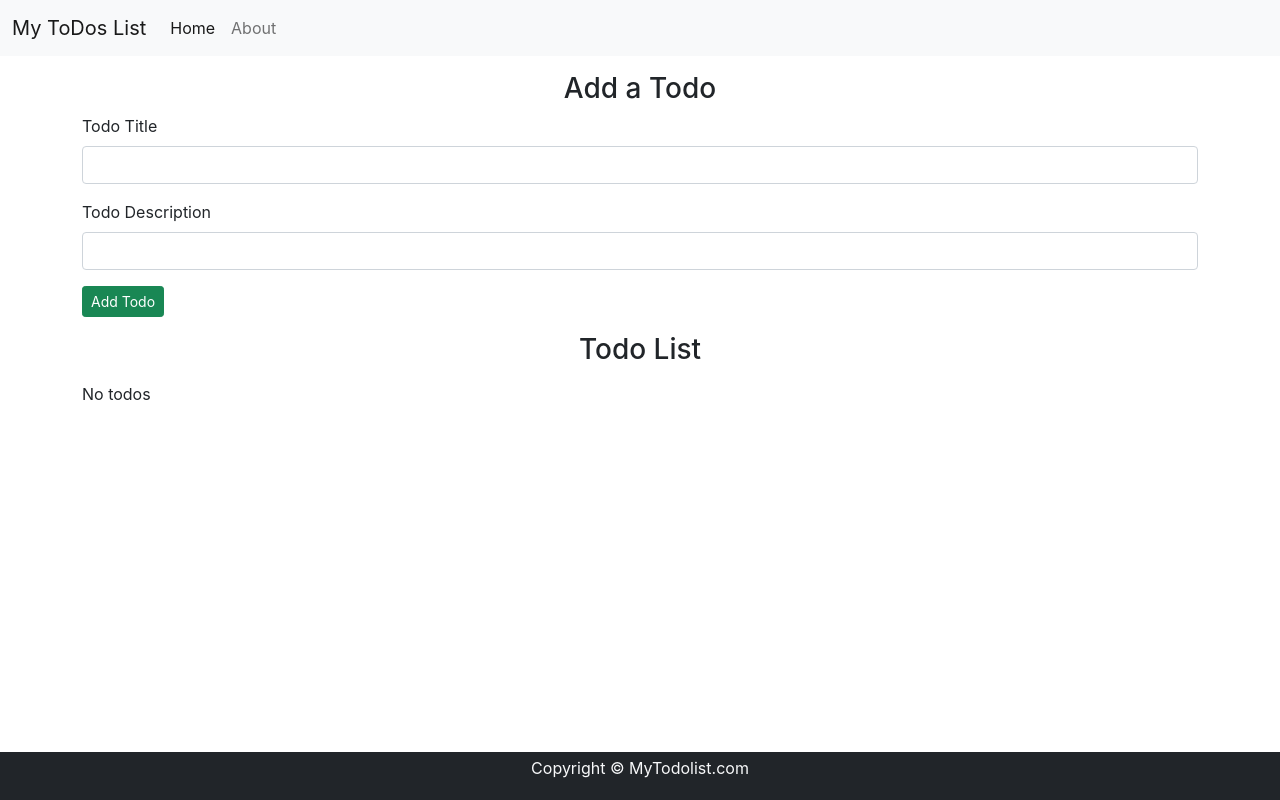
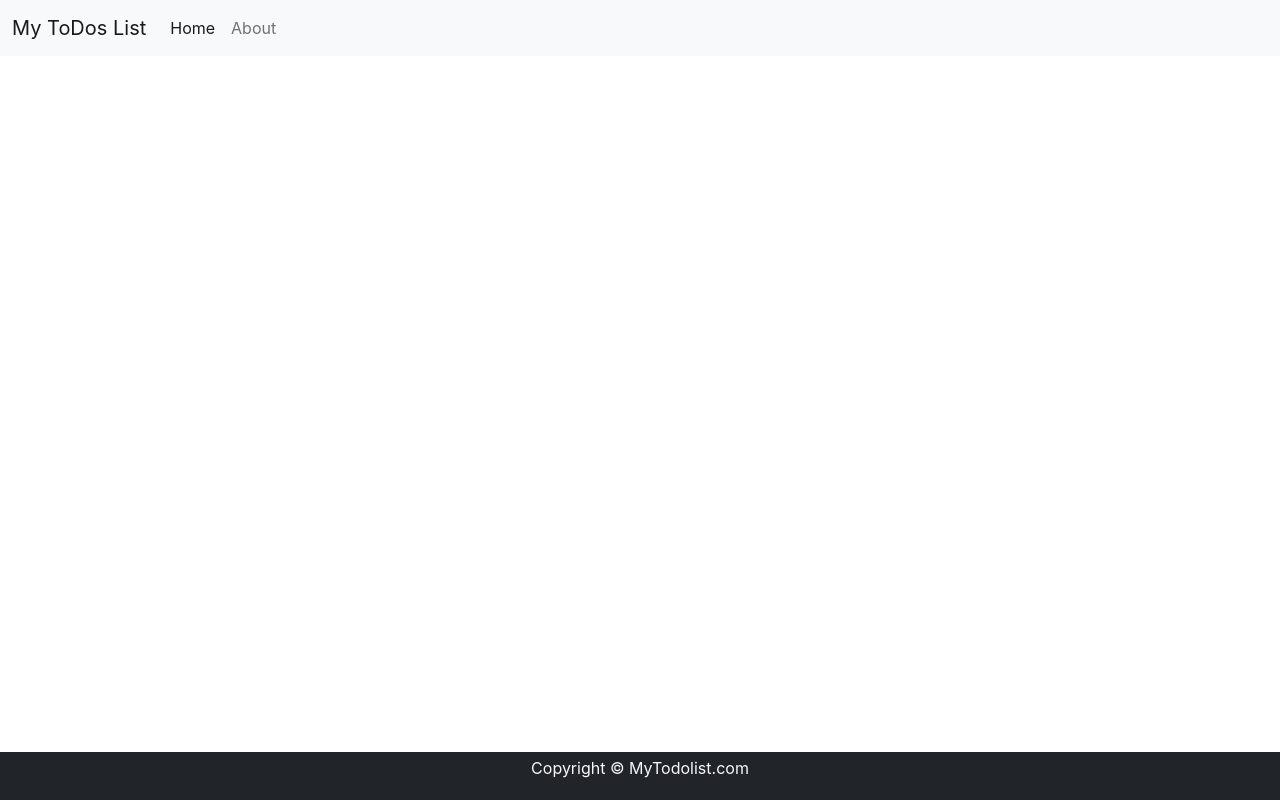
Before and after one commit to Sid14-hub/todos-list, a React (Create React App) app: page / in a window 1280 px wide. Built offline with nearby package versions, Linux system fonts and the light colour scheme.

Commit message:
formatting

```diff
--- a/src/App.js
+++ b/src/App.js
@@ -58,7 +58,7 @@
       <Header title="My ToDos List" searchBar={(false)} />
       <Switch>
 
-          <Route exact path="/" render = {()=>{
+          <Route exact path="/todos-list" render = {()=>{
               return(
                 <>
                 <AddTodo addTodo={addTodo} />
--- a/src/MyComponents/Header.js
+++ b/src/MyComponents/Header.js
@@ -1,32 +1,32 @@
 import React from 'react'
 import PropTypes from 'prop-types'
-import {Link} from "react-router-dom";
+import { Link } from "react-router-dom";
 
 export default function Head(props) {
-  return (
-    <nav className="navbar navbar-expand-lg navbar-light bg-light">
+    return (
+        <nav className="navbar navbar-expand-lg navbar-light bg-light">
             <div className="container-fluid">
-                <Link className="navbar-brand" to="/"> {props.title} </Link>
+                <Link className="navbar-brand" to="/todos-list"> {props.title} </Link>
                 <button className="navbar-toggler" type="button" data-bs-toggle="collapse" data-bs-target="#navbarSupportedContent" aria-controls="navbarSupportedContent" aria-expanded="false" aria-label="Toggle navigation">
                     <span className="navbar-toggler-icon"></span>
                 </button>
                 <div className="collapse navbar-collapse" id="navbarSupportedContent">
                     <ul className="navbar-nav me-auto mb-2 mb-lg-0">
                         <li className="nav-item">
-                            <Link className="nav-link active" aria-current="page" to="/">Home</Link>
+                            <Link className="nav-link active" aria-current="page" to="/todos-list">Home</Link>
                         </li>
                         <li className="nav-item">
                             <Link className="nav-link" to="/about">About</Link>
                         </li>
                     </ul>
-                    {props.searchBar?<form className="d-flex">
+                    {props.searchBar ? <form className="d-flex">
                         <input className="form-control me-2" type="search" placeholder="Search" aria-label="Search" />
                         <button className="btn btn-outline-success" type="submit">Search</button>
-                    </form>:""}
+                    </form> : ""}
                 </div>
             </div>
         </nav>
-  )
+    )
 }
 
 Headers.propTypes = {
```
